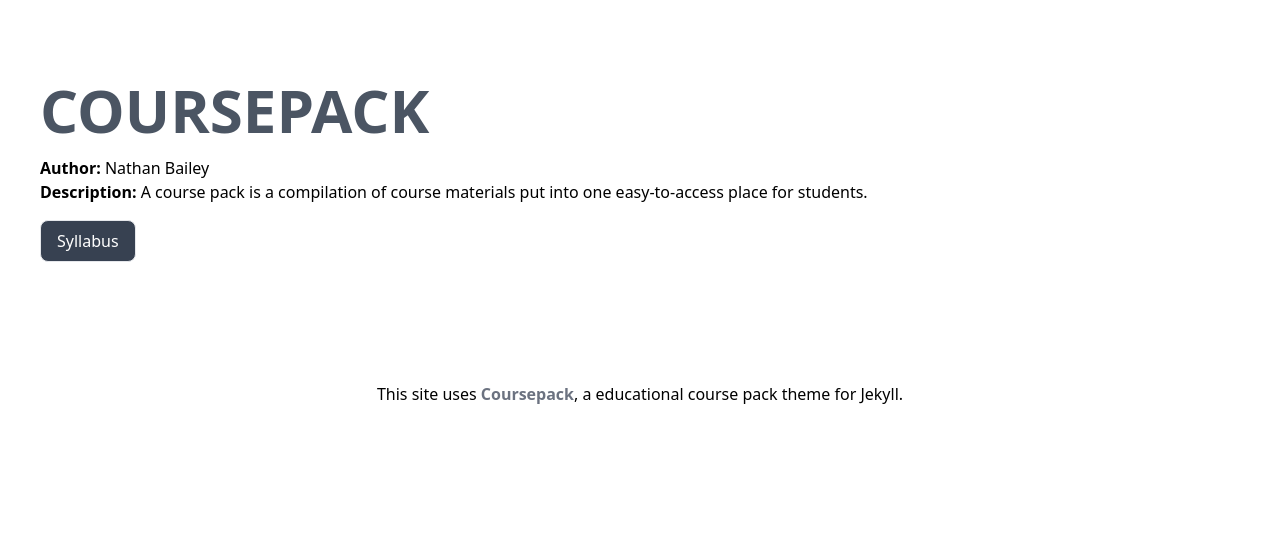
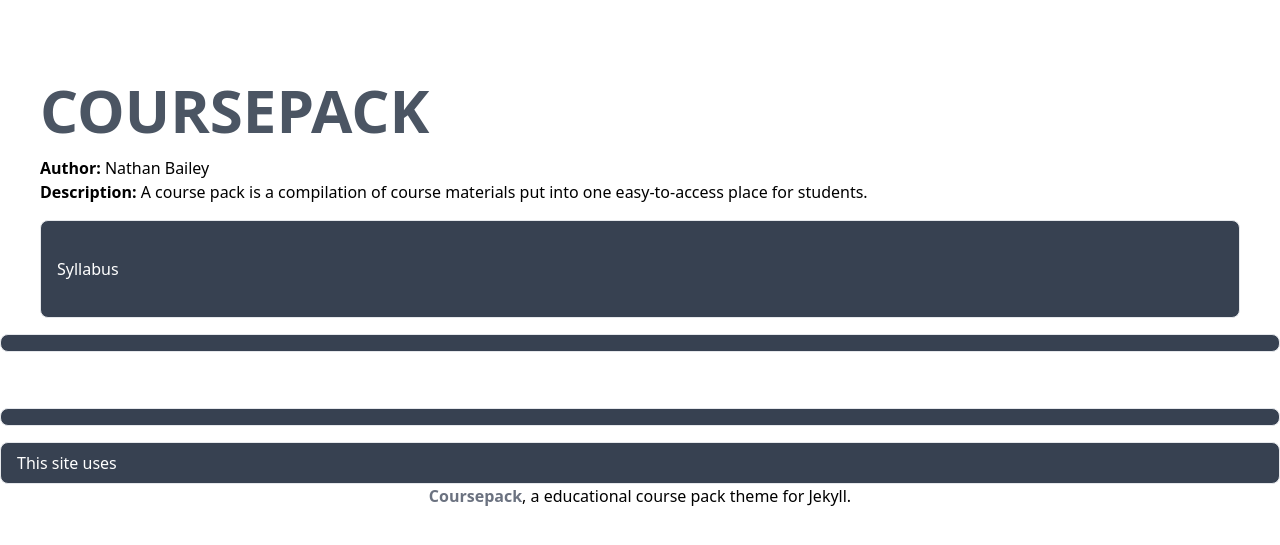
Before and after one commit to dnbailey/copack, a Jekyll site: the page built from index.md, in a window 1280 px wide. Shown: the top 545 px of the page. Built offline with Jekyll 4.4.1, drawn with Linux system fonts in a browser that asks for light colours.

Commit message:
Fix errors on index

```diff
--- a/_layouts/index.html
+++ b/_layouts/index.html
@@ -4,16 +4,16 @@ layout: default
 
 <main class="container px-10 mx-auto mt-20">
   <div class="flex flex-row items-center mb-2 text-gray-600">
-    <h1 class="mb-2 text-4xl font-bold uppercase md:text-6xl">{{ page.title }}</h1>
+    <h1 class="mb-2 text-4xl font-bold uppercase md:text-6xl">{% if page.title %}{{ page.title }}{% else %}{{site.title}}{% endif %}</h1>
   </div>
 
-  <p><strong>Author:</strong> {{site.author | trim }}</p>
-  <p><strong>Description: </strong>{{site.description}}</p>
+  {% if site.author %}<p><strong>Author:</strong> {{site.author | trim }}</p>{% endif %}
+  {% if site.author %}<p><strong>Description: </strong>{{site.description}}</p>{% endif %}
 
   {{ content }}
 
 
-  <button class="flex flex-row items-center px-4 py-2 mt-4 text-white bg-gray-700 border rounded-lg hover:bg-white hover:text-black">
+  <a href="syllabus" class="flex flex-row items-center px-4 py-2 mt-4 text-white bg-gray-700 border rounded-lg hover:bg-white hover:text-black">
     Syllabus
   </button>
 
```
